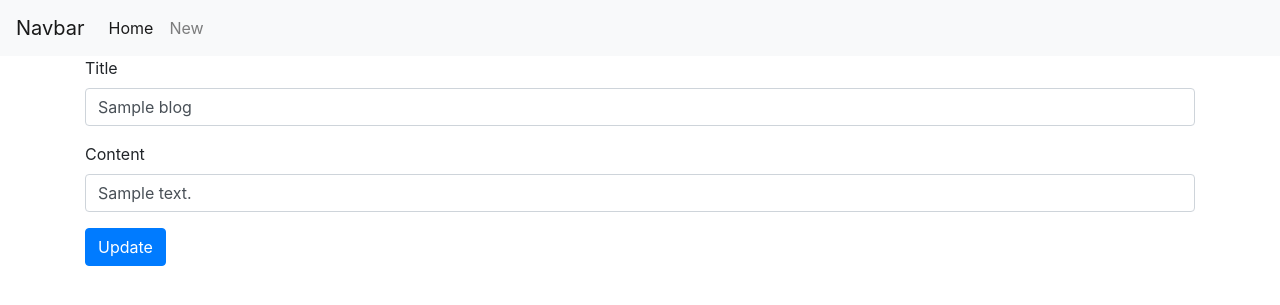
After one commit to YooInKeun/LikeLion-Blog-Class, a Django app: template blog/blogpost/templates/blog_detail.html in a window 1280 px wide. The commit adds this page. Shown: the top 305 px of the page. Run offline with Django 3.2, Linux system fonts and the light colour scheme; the template is opened without the code that fills it: most values are stand-ins (such as "Sample title", 1, 10 or a date in 2020); data that the repository does not hold is empty; some libraries are stand-ins or nearby versions.

Commit message:
[ADD] update blog one

```diff
--- /dev/null
+++ b/blog/blogpost/templates/blog_detail.html
@@ -0,0 +1,23 @@
+{% extends 'base.html' %} {% block content %}
+
+<div class="container">
+  <form action="{% url 'update_blog' blog.id %}" method="post">
+    {% csrf_token %}
+    <div class="form-group">
+      <label for="exampleInputEmail1">Title</label>
+      <input class="form-control" name="title" value="{{ blog.title }}" />
+    </div>
+    <div class="form-group">
+      <label for="exampleInputPassword1">Content</label>
+      <input
+        class="form-control"
+        id="exampleInputPassword1"
+        name="content"
+        value="{{ blog.content }}"
+      />
+    </div>
+    <input type="submit" value="Update" class="btn btn-primary" />
+  </form>
+</div>
+
+{% endblock %}
--- a/blog/blogpost/templates/blog_list.html
+++ b/blog/blogpost/templates/blog_list.html
@@ -1,8 +1,9 @@
 {% extends 'base.html' %} {% block content %} {% for blog in blogs %}
 
 <div class="container">
-  <h3>Title: {{ blog.title }}</h3>
-  <h4>Content: {{ blog.content }}</h4>
+  <a href="{% url 'read_blog_one' blog.id %}"
+    ><h3>Title: {{ blog.title }}</h3></a
+  >
   <hr />
 </div>
 
--- a/blog/blogpost/urls.py
+++ b/blog/blogpost/urls.py
@@ -6,4 +6,6 @@ urlpatterns = [
     path('list', blogpost.views.read_blog_list, name='read_blog_list'),
     path('new', blogpost.views.blog_new, name='blog_new'),
     path('create', blogpost.views.create_blog, name='create_blog'),
+    path('detail/<int:pk>', blogpost.views.read_blog_one, name="read_blog_one"),
+    path('update/<int:pk>', blogpost.views.update_blog, name="update_blog"),
 ]
```
Also changed, not shown: blog/blogpost/views.py (+11 -0 lines).
